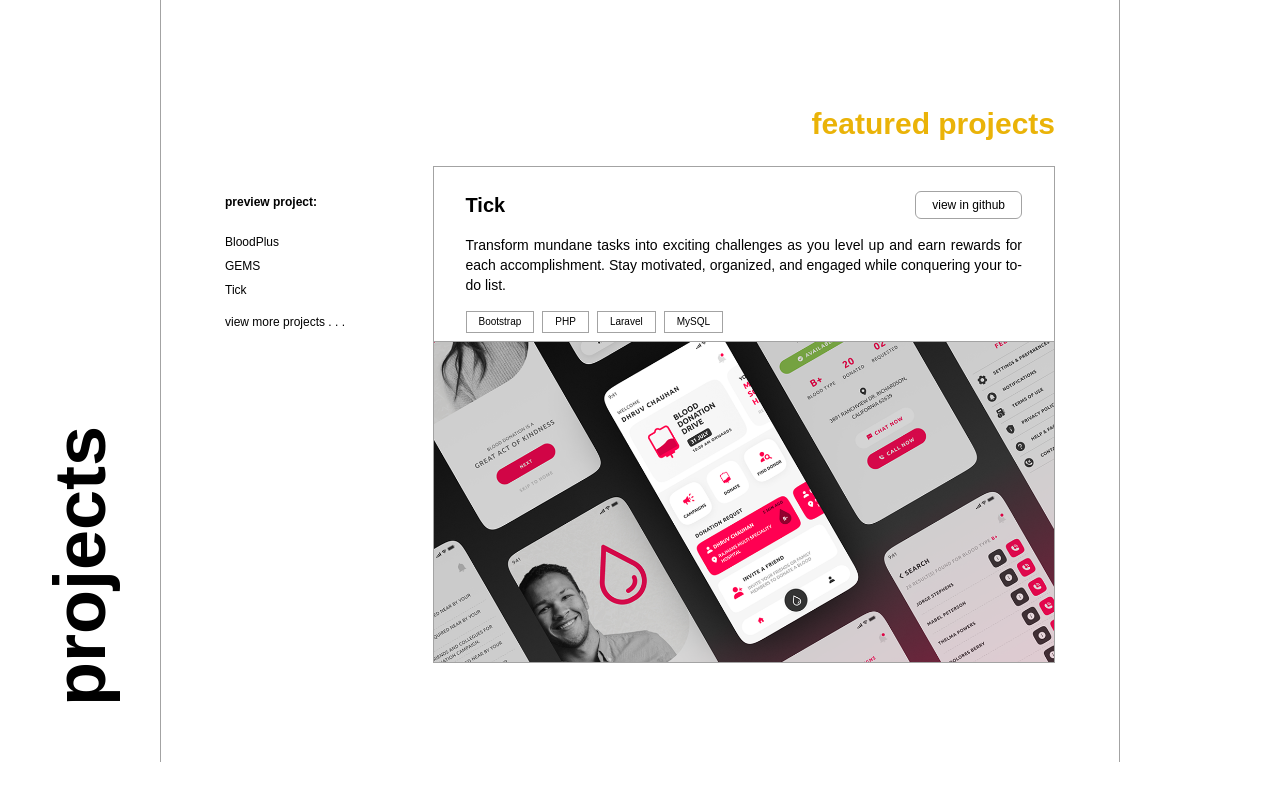
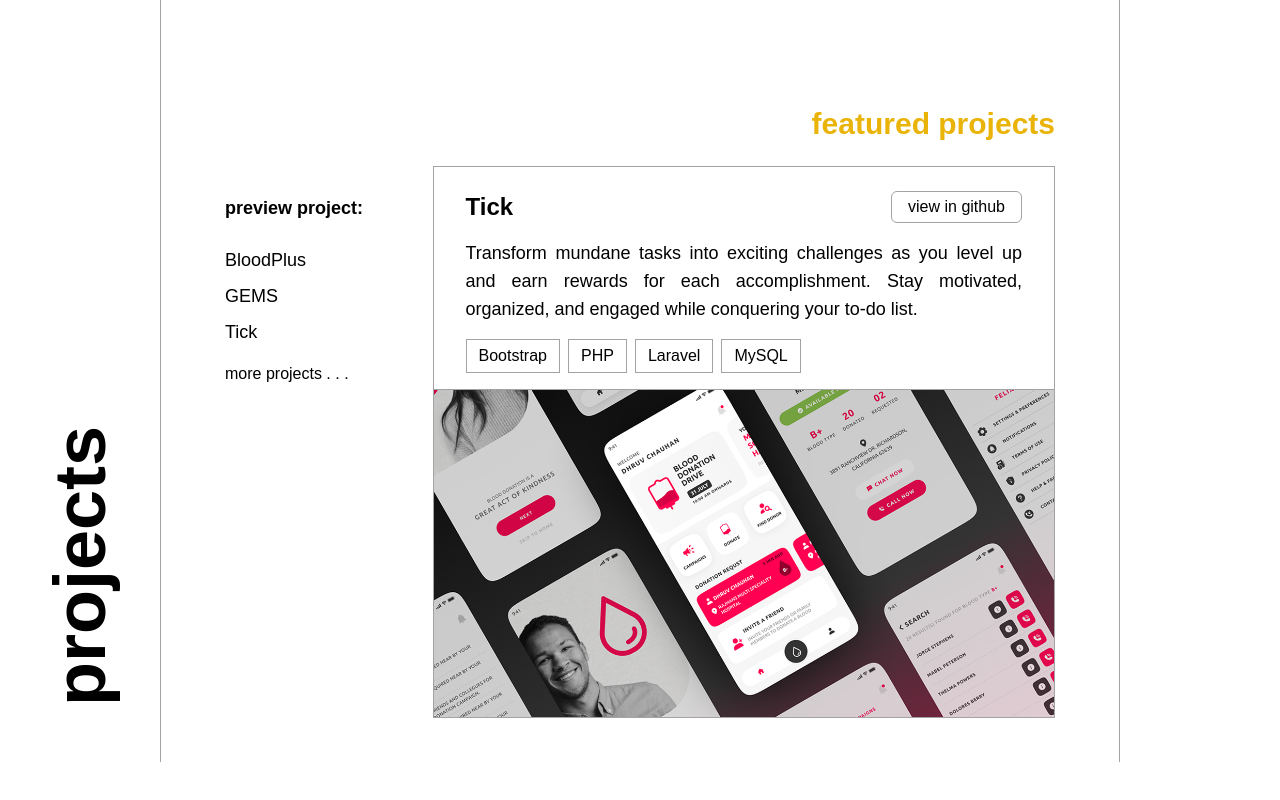
Before and after one commit to jacobbalane/portfolio, a React (Create React App) app: page / in a window 1280 px wide. Shown: the part 742-1542 px from the top of the page. Built offline with nearby package versions, Linux system fonts and the light colour scheme.

Commit message:
fix: adjusted font sizes as viewport width increases

```diff
--- a/src/components/Project.tsx
+++ b/src/components/Project.tsx
@@ -22,14 +22,14 @@ const Project = () => {
         </p>
         <div className="md:h-full flex flex-col space-y-6 md:space-y-7 md:flex-row-reverse">
           <div className="md:h-1/2 flex flex-col md:flex-col  space-y-2 md:space-y-0 md:w-3/4">
-            <div className="space-y-4 md:px-8 md:pt-6 md:border md:border-neutral-400">
+            <div className="space-y-4 md:px-8 md:pt-6 md:pb-2 md:border md:border-neutral-400">
               <div className="flex justify-between">
-                <p className="font-semibold md:text-xl">Tick</p>
-                <button className="hidden md:block border border-neutral-400 rounded-md text-xs px-4">
+                <p className="font-semibold md:text-xl xl:text-2xl ">Tick</p>
+                <button className="hidden md:block border border-neutral-400 rounded-md text-xs  lg:text-sm xl:text-base px-4">
                   view in github
                 </button>
               </div>
-              <p className="text-xs md:text-sm text-justify">
+              <p className="text-xs md:text-sm lg:text-base text-justify xl:text-lg">
                 Transform mundane tasks into exciting challenges as you level up
                 and earn rewards for each accomplishment. Stay motivated,
                 organized, and engaged while conquering your to-do list.
@@ -45,9 +45,11 @@ const Project = () => {
               view in github
             </button>
           </div>
-          <div className="space-y-4 md:w-1/4">
+          <div className="space-y-4 md:w-1/4 md:text-wrap">
             <FeaturedProjects projects={projects} />
-            <p className="text-xs cursor-pointer">view more projects . . .</p>
+            <p className="text-xs md:text-sm lg:text-base cursor-pointer">
+              more projects . . .
+            </p>
           </div>
         </div>
       </div>
--- a/src/particles/FeaturedProjects.tsx
+++ b/src/particles/FeaturedProjects.tsx
@@ -6,7 +6,7 @@ interface ProjectsProps {
 
 const Projects: React.FC<ProjectsProps> = ({ projects }) => {
   return (
-    <div className="flex flex-col text-xs font-montserrat space-y-4 md:space-y-6">
+    <div className="flex flex-col text-xs md:text-sm lg:text-base xl:text-lg font-montserrat space-y-4 md:space-y-6">
       <p className="font-semibold">preview project:</p>
       <ul className="space-y-1 md:space-y-2">
         {" "}
--- a/src/particles/TechnologyUsed.tsx
+++ b/src/particles/TechnologyUsed.tsx
@@ -9,7 +9,7 @@ const TechnologyUsed: React.FC<TechnologyUsedProps> = ({ technologies }) => {
       {technologies.map((technology) => (
         <p
           key={technology}
-          className="text-1xs border border-neutral-400 px-3 py-1 mr-2 mb-2">
+          className="text-1xs lg:text-sm xl:text-base border border-neutral-400 px-3 py-1 mr-2 mb-2">
           {technology}
         </p>
       ))}
```
